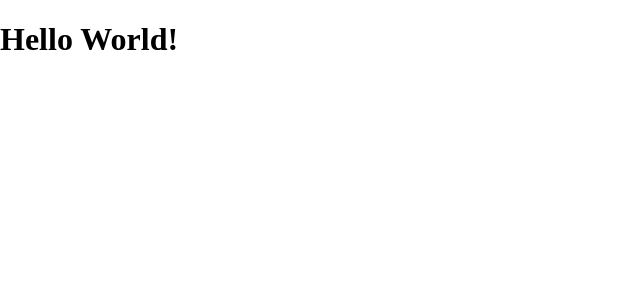
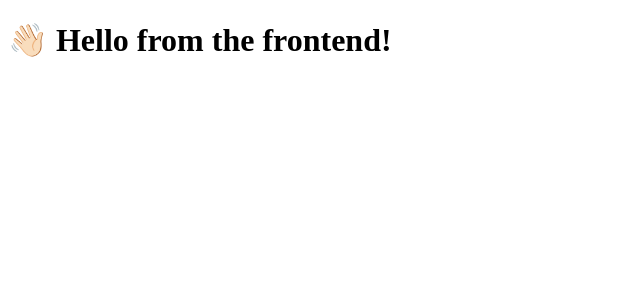
Before and after one commit to decarbonizer/decarbonizer, a React (Vite) app in the folder packages/frontend/: page / in a window 1280 px wide. Shown: the top 300 px of the page, without its empty margins (0-640 px from the left). Built offline with nearby package versions, Linux system fonts and the light colour scheme.

Commit message:
Refined initial scaffold.

```diff
--- a/packages/frontend/src/App.css
+++ b/packages/frontend/src/App.css
@@ -8,4 +8,5 @@
 
 .appContainer h1 {
   font-size: 20pt;
+  font-family: 'Segoe UI', Tahoma, Geneva, Verdana, sans-serif;
 }
--- a/packages/frontend/src/App.tsx
+++ b/packages/frontend/src/App.tsx
@@ -3,7 +3,7 @@ import * as styles from './App.css';
 export default function App() {
   return (
     <div className={styles.appContainer}>
-      <h1>Hello World!</h1>
+      <h1>👋🏻 Hello from the frontend!</h1>
     </div>
   );
 }
--- a/packages/frontend/src/index.css
+++ b/packages/frontend/src/index.css
@@ -1,5 +1,9 @@
-body, #root {
+:global(*) {
   margin: 0;
+  padding: 0;
+}
+
+:global(body, #root) {
   width: 100vw;
   height: 100vh;
 }
--- a/packages/frontend/src/index.html
+++ b/packages/frontend/src/index.html
@@ -2,10 +2,8 @@
 <html lang="en">
 <head>
   <meta charset="UTF-8">
-  <meta http-equiv="X-UA-Compatible" content="IE=edge">
   <meta name="viewport" content="width=device-width, initial-scale=1.0">
   <title>Decarbonizer</title>
-  <link rel="stylesheet" href="index.css">
 </head>
 <body>
   <div id="root"></div>
--- a/packages/frontend/src/index.tsx
+++ b/packages/frontend/src/index.tsx
@@ -1,6 +1,7 @@
 import { StrictMode } from 'react';
 import ReactDOM from 'react-dom';
 import App from './App';
+import './index.css';
 
 ReactDOM.render(
   <StrictMode>
```
